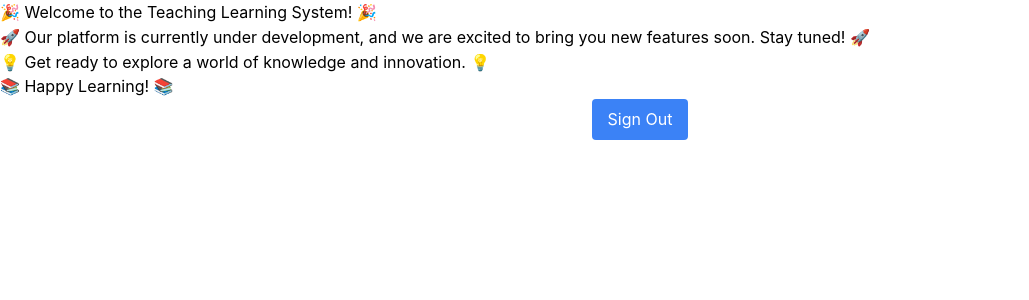
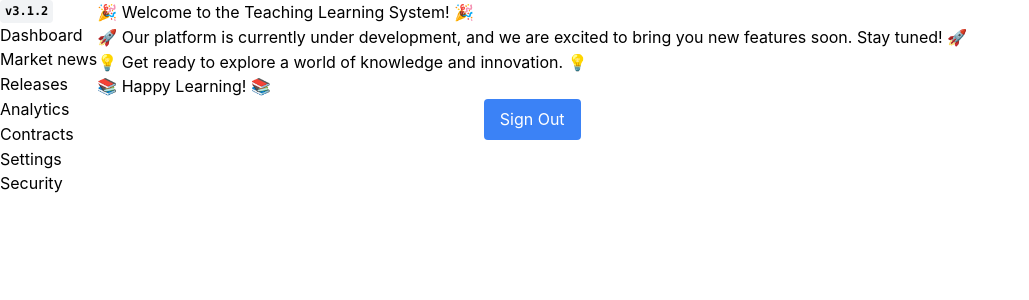
Before and after one commit to akashaf/tuition_ui, a Next.js app: page / in a window 1280 px wide. Shown: the top 300 px of the page, without its empty margins (0-1029 px from the left). Built offline with nearby package versions, Linux system fonts and the light colour scheme; no server answers; sample sign-in values are in the browser's storage.

Commit message:
refactor: Update page layout and content in NavBar and layout components

```diff
--- /dev/null
+++ b/app/components/NavBar.tsx
@@ -0,0 +1,60 @@
+import { Code, Group, ScrollArea, Stack } from "@mantine/core";
+import {
+  IconAdjustments,
+  IconCalendarStats,
+  IconFileAnalytics,
+  IconGauge,
+  IconLock,
+  IconNotes,
+  IconPresentationAnalytics,
+} from "@tabler/icons-react";
+
+export default function NavBar() {
+  const mockdata = [
+    { label: "Dashboard", icon: IconGauge },
+    {
+      label: "Market news",
+      icon: IconNotes,
+      initiallyOpened: true,
+      links: [
+        { label: "Overview", link: "/" },
+        { label: "Forecasts", link: "/" },
+        { label: "Outlook", link: "/" },
+        { label: "Real time", link: "/" },
+      ],
+    },
+    {
+      label: "Releases",
+      icon: IconCalendarStats,
+      links: [
+        { label: "Upcoming releases", link: "/" },
+        { label: "Previous releases", link: "/" },
+        { label: "Releases schedule", link: "/" },
+      ],
+    },
+    { label: "Analytics", icon: IconPresentationAnalytics },
+    { label: "Contracts", icon: IconFileAnalytics },
+    { label: "Settings", icon: IconAdjustments },
+    {
+      label: "Security",
+      icon: IconLock,
+      links: [
+        { label: "Enable 2FA", link: "/" },
+        { label: "Change password", link: "/" },
+        { label: "Recovery codes", link: "/" },
+      ],
+    },
+  ];
+  return (
+    <nav>
+      <Group justify="space-between">
+        <Code fw={700}>v3.1.2</Code>
+      </Group>
+      <ScrollArea>
+        {mockdata.map((item, index) => (
+          <Stack key={index}>{item.label}</Stack>
+        ))}
+      </ScrollArea>
+    </nav>
+  );
+}
--- a/app/layout.tsx
+++ b/app/layout.tsx
@@ -2,7 +2,8 @@ import type { Metadata } from "next";
 import localFont from "next/font/local";
 import "./globals.css";
 import "@mantine/core/styles.css";
-import { ColorSchemeScript, MantineProvider } from "@mantine/core";
+import { ColorSchemeScript, Flex, MantineProvider } from "@mantine/core";
+import NavBar from "./components/NavBar";
 
 const geistSans = localFont({
   src: "./fonts/GeistVF.woff",
@@ -33,7 +34,12 @@ export default function RootLayout({
       <body
         className={`${geistSans.variable} ${geistMono.variable} antialiased`}
       >
-        <MantineProvider>{children}</MantineProvider>
+        <MantineProvider>
+          <Flex>
+            <NavBar />
+            <div>{children}</div>
+          </Flex>
+        </MantineProvider>
       </body>
     </html>
   );
```
